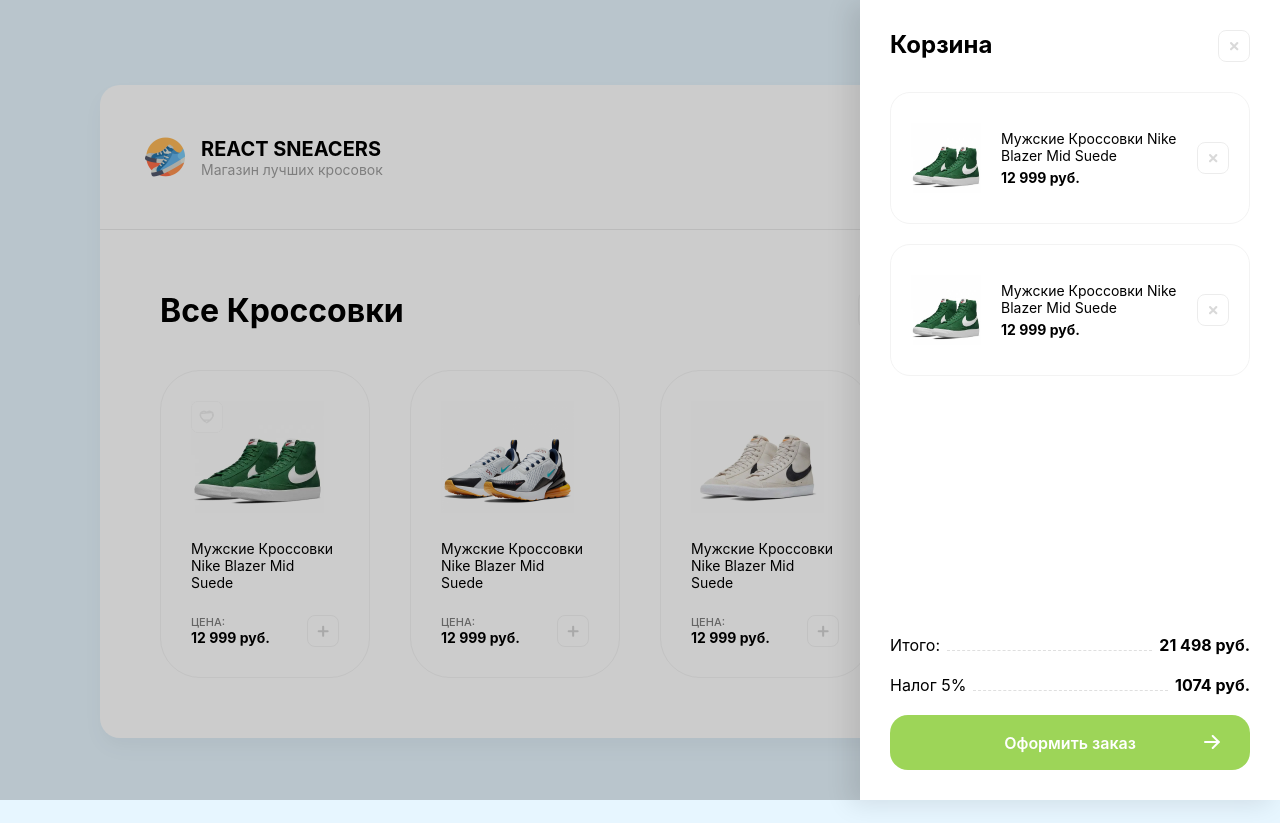
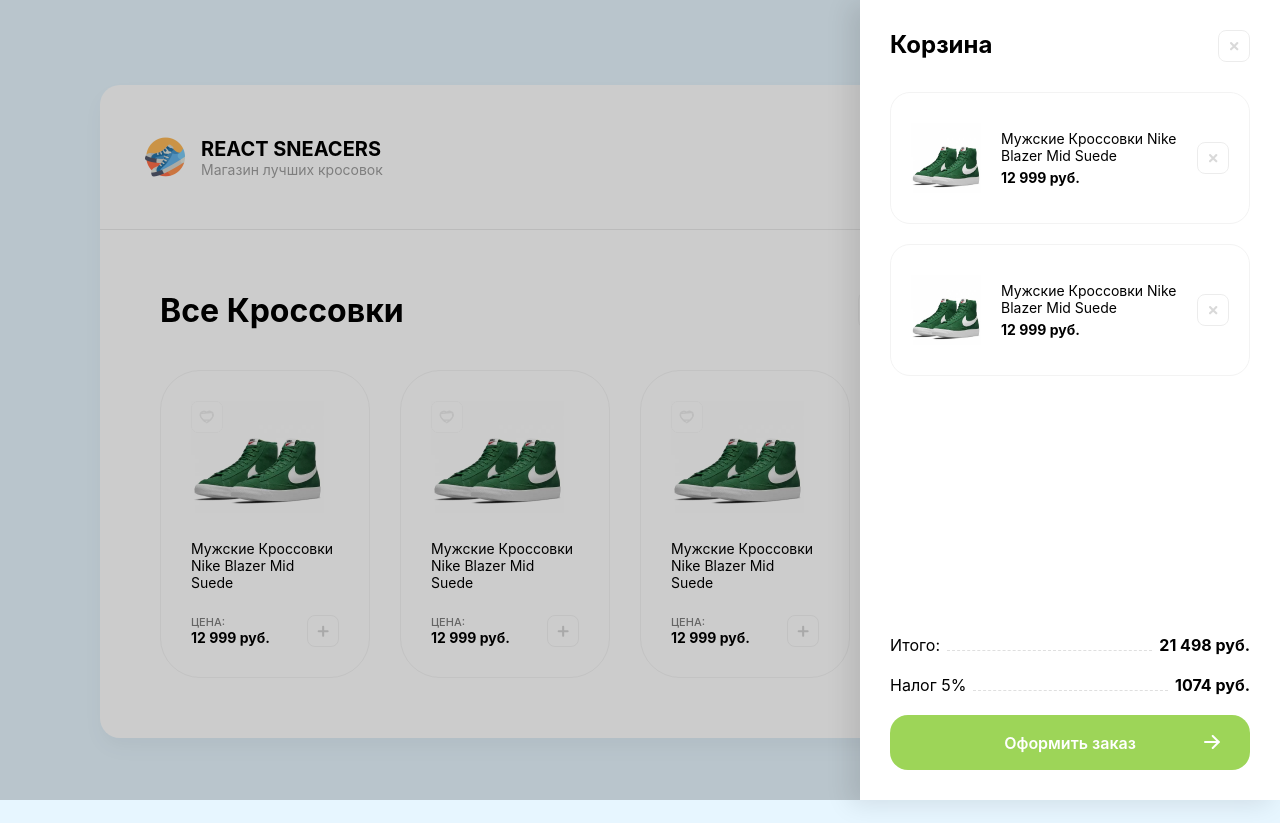
Before and after one commit to beez0mbie/react-sneakers, a React (Create React App) app: page / in a window 1280 px wide. Built offline with nearby package versions, Linux system fonts and the light colour scheme; the HTML template or start-up script is replaced by a standard one.

Commit message:
create React components

```diff
--- a/src/App.js
+++ b/src/App.js
@@ -1,78 +1,14 @@
+import Card from "./components/Card";
+import Header from "./components/Header";
+import Overlay from "./components/Overlay";
+
 function App() {
   return (
     <div className="wrapper">
 
-      <div className="overlay">
-        <div className="drawer">
-          <div className="cartTitle">
-            <h2>Корзина </h2>
-            <img className="removeBtn" src="/img/btn-remove.svg" alt="Remove" />
-          </div>
+      <Overlay/>
 
-          <div className="cartItems">
-            <div className="cartItem">
-              <img className="cartImg" src="/img/sneakers/1.jpg" alt="Sneakers" />
-              <div className="cartItemTextContent">
-                <p className="cartItemName">Мужские Кроссовки Nike Blazer Mid Suede</p>
-                <b className="cartItemPrice">12 999 руб.</b>
-              </div>
-              <img className="removeBtn" src="/img/btn-remove.svg" alt="Remove" />
-            </div>
-            <div className="cartItem">
-              <img className="cartImg" src="/img/sneakers/1.jpg" alt="Sneakers" />
-              <div className="cartItemTextContent">
-                <p className="cartItemName">Мужские Кроссовки Nike Blazer Mid Suede</p>
-                <b className="cartItemPrice">12 999 руб.</b>
-              </div>
-              <img className="removeBtn" src="/img/btn-remove.svg" alt="Remove" />
-            </div>
-          </div>
-
-          <div className="cartTotalBlock">
-            <ul>
-              <li className="cartPrice">
-                <span>Итого:</span>
-                <div className="dashed"></div>
-                <b>21 498 руб.</b>
-              </li>
-              <li className="cartPrice">
-                <span>Налог 5%</span>
-                <div className="dashed"></div>
-                <b>1074 руб.</b>
-              </li>
-            </ul>
-
-            <button className="checkoutBtn">
-              Оформить заказ
-              <img src="/img/arrow.svg" alt="Arrow" className="arrowImg" />
-            </button>
-
-          </div>
-
-        </div>
-      </div>
-
-      <header className="header">
-        <div className="logo">
-          <img src="/img/logo.png" alt="sneakers" className="logoSneakers"/>
-          <div className="description">
-            <h5 className="desctiptionText">React Sneacers</h5>
-            <p className="desctiptionSubText">Магазин лучших кросовок</p>
-          </div>
-        </div>
-        <ul className="iconsUl">
-          <li className="iconLi cart">
-            <img src="/img/cart.svg" alt="Cart"/>
-            <span className="cartPrice">1205 руб</span>
-          </li>
-          <li className="iconLi heart">
-            <img src="/img/heart.svg" alt="Heart" />
-          </li>
-          <li className="iconLi user">
-            <img src="/img/user.svg" alt="User" />
-          </li>
-        </ul>
-      </header>
+      <Header/>
 
       <div className="content">
 
@@ -86,58 +22,10 @@
         </div>
 
         <div className="cards">
-          <div className="card">
-            <div className="favorite">
-              <img src="/img/heart-unchecked.svg" alt="Unchecked"/>
-            </div>
-            <img className="sneakersImg" src="/img/sneakers/1.jpg" alt="sneakers" />
-            <h5 className="sneakersName">Мужские Кроссовки Nike Blazer Mid Suede</h5>
-            <div className="cardBottom">
-              <div className="price">
-                <span className="priceText">цена:</span>
-                <b className="priceCount">12 999 руб.</b>
-              </div>
-              <img className="button" src="/img/plus.svg" alt="plus" />
-            </div>
-          </div>
-
-          <div className="card">
-            <img className="sneakersImg" src="/img/sneakers/2.jpg" alt="sneakers" />
-            <h5 className="sneakersName">Мужские Кроссовки Nike Blazer Mid Suede</h5>
-            <div className="cardBottom">
-              <div className="price">
-                <span className="priceText">цена:</span>
-                <b className="priceCount">12 999 руб.</b>
-              </div>
-              <img className="button" src="/img/plus.svg" alt="plus" />
-            </div>
-          </div>
-
-          <div className="card">
-            <img className="sneakersImg" src="/img/sneakers/3.jpg" alt="sneakers" />
-            <h5 className="sneakersName">Мужские Кроссовки Nike Blazer Mid Suede</h5>
-            <div className="cardBottom">
-              <div className="price">
-                <span className="priceText">цена:</span>
-                <b className="priceCount">12 999 руб.</b>
-              </div>
-              <img className="button" src="/img/plus.svg" alt="plus" />
-            </div>
-          </div>
-
-          <div className="card">
-            <img className="sneakersImg" src="/img/sneakers/4.jpg" alt="sneakers" />
-            <h5 className="sneakersName">Мужские Кроссовки Nike Blazer Mid Suede</h5>
-            <div className="cardBottom">
-              <div className="price">
-                <span className="priceText">цена:</span>
-                <b className="priceCount">12 999 руб.</b>
-              </div>
-              <img className="button" src="/img/plus.svg" alt="plus" />
-            </div>
-          </div>
-
-
+          <Card/>
+          <Card/>
+          <Card/>
+          <Card/>
         </div>
 
       </div>
--- /dev/null
+++ b/src/components/Card.js
@@ -0,0 +1,20 @@
+const Card = () => {
+    return (
+        <div className="card">
+            <div className="favorite">
+              <img src="/img/heart-unchecked.svg" alt="Unchecked"/>
+            </div>
+            <img className="sneakersImg" src="/img/sneakers/1.jpg" alt="sneakers" />
+            <h5 className="sneakersName">Мужские Кроссовки Nike Blazer Mid Suede</h5>
+            <div className="cardBottom">
+              <div className="price">
+                <span className="priceText">цена:</span>
+                <b className="priceCount">12 999 руб.</b>
+              </div>
+              <img className="button" src="/img/plus.svg" alt="plus" />
+            </div>
+          </div>
+     );
+}
+
+export default Card;
--- /dev/null
+++ b/src/components/Header.js
@@ -0,0 +1,27 @@
+const Header = () => {
+    return (
+    <header className="header">
+        <div className="logo">
+        <img src="/img/logo.png" alt="sneakers" className="logoSneakers"/>
+        <div className="description">
+            <h5 className="desctiptionText">React Sneacers</h5>
+            <p className="desctiptionSubText">Магазин лучших кросовок</p>
+        </div>
+        </div>
+        <ul className="iconsUl">
+        <li className="iconLi cart">
+            <img src="/img/cart.svg" alt="Cart"/>
+            <span className="cartPrice">1205 руб</span>
+        </li>
+        <li className="iconLi heart">
+            <img src="/img/heart.svg" alt="Heart" />
+        </li>
+        <li className="iconLi user">
+            <img src="/img/user.svg" alt="User" />
+        </li>
+        </ul>
+    </header>
+  );
+}
+
+export default Header;
--- /dev/null
+++ b/src/components/Overlay.js
@@ -0,0 +1,55 @@
+const Overlay = () => {
+    return (
+        <div className="overlay">
+        <div className="drawer">
+          <div className="cartTitle">
+            <h2>Корзина </h2>
+            <img className="removeBtn" src="/img/btn-remove.svg" alt="Remove" />
+          </div>
+
+          <div className="cartItems">
+            <div className="cartItem">
+              <img className="cartImg" src="/img/sneakers/1.jpg" alt="Sneakers" />
+              <div className="cartItemTextContent">
+                <p className="cartItemName">Мужские Кроссовки Nike Blazer Mid Suede</p>
+                <b className="cartItemPrice">12 999 руб.</b>
+              </div>
+              <img className="removeBtn" src="/img/btn-remove.svg" alt="Remove" />
+            </div>
+            <div className="cartItem">
+              <img className="cartImg" src="/img/sneakers/1.jpg" alt="Sneakers" />
+              <div className="cartItemTextContent">
+                <p className="cartItemName">Мужские Кроссовки Nike Blazer Mid Suede</p>
+                <b className="cartItemPrice">12 999 руб.</b>
+              </div>
+              <img className="removeBtn" src="/img/btn-remove.svg" alt="Remove" />
+            </div>
+          </div>
+
+          <div className="cartTotalBlock">
+            <ul>
+              <li className="cartPrice">
+                <span>Итого:</span>
+                <div className="dashed"></div>
+                <b>21 498 руб.</b>
+              </li>
+              <li className="cartPrice">
+                <span>Налог 5%</span>
+                <div className="dashed"></div>
+                <b>1074 руб.</b>
+              </li>
+            </ul>
+
+            <button className="checkoutBtn">
+              Оформить заказ
+              <img src="/img/arrow.svg" alt="Arrow" className="arrowImg" />
+            </button>
+
+          </div>
+
+        </div>
+      </div>
+     );
+}
+
+export default Overlay;
--- a/src/index.scss
+++ b/src/index.scss
@@ -101,12 +101,12 @@
 
   .cards {
     display: flex;
-    justify-content: space-between;
   }
 
   .card {
     width: 210px;
     padding: 30px;
+    margin-right: 30px;
     border: 1px solid #F3F3F3;
     border-radius: 40px;
     transition: box-shadow 0.2s ease-in-out, transform 0.2s ease-in-out;
```
